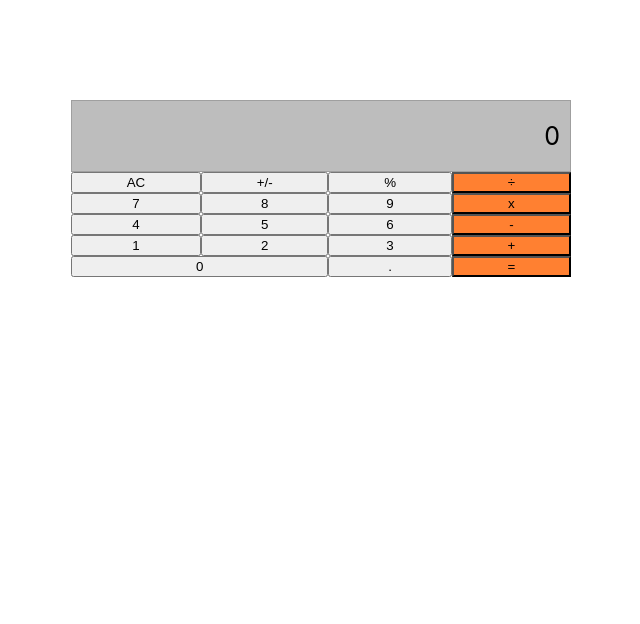
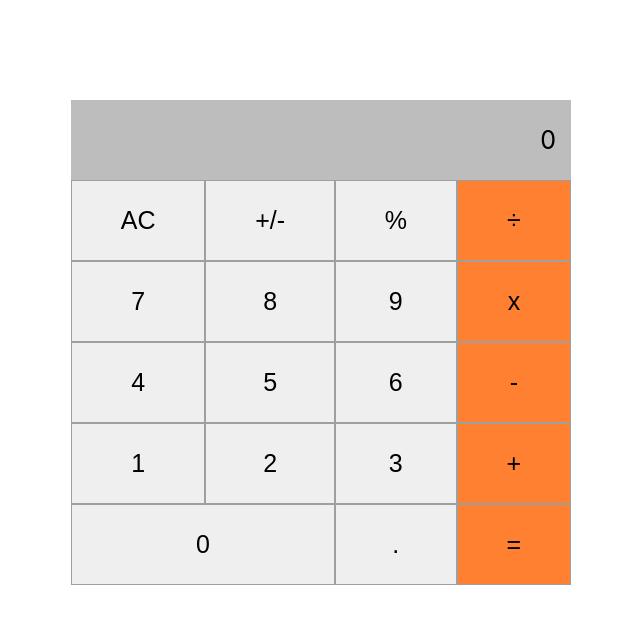
Before and after one commit to polarDefender/Math-Magicians, a React (Create React App) app: page / in a window 1280 px wide. Shown: the top 624 px of the page, without its empty margins (319-959 px from the left). Built offline with nearby package versions, Linux system fonts and the light colour scheme.

Commit message:
change the calculator style

```diff
--- a/src/App.css
+++ b/src/App.css
@@ -5,18 +5,24 @@
   grid-template-columns: auto auto auto auto;
 }
 
-.container > div {
+.container > button {
   border: 1px solid #9f9f9f;
   text-align: center;
-  padding: 20px 0;
+  padding: 25px 0;
   font-size: 25px;
 }
 
+.container > button:hover {
+  cursor: pointer;
+  transform: scale(1.02);
+}
+
 .container .result {
+  font-size: 25px;
   grid-column-start: 1;
   grid-column-end: 5;
   text-align: end;
-  padding-right: 10px;
+  padding: 25px 15px 25px 0px;
   background-color: #bdbdbd;
 }
 
```
